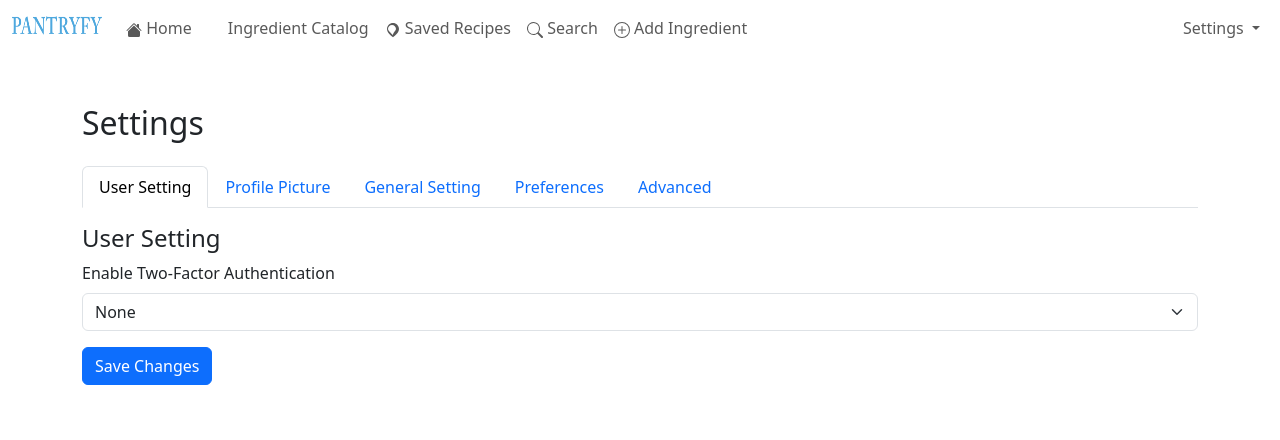
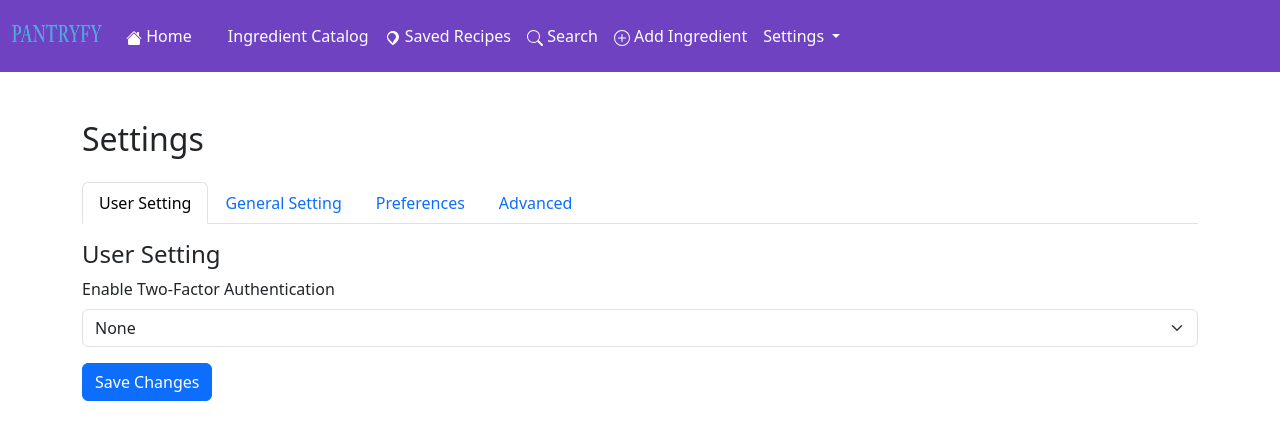
Before and after one commit to Brooklyn-STEAM/10044-Empowering-Users-to-Create-Meals-Utilizing-Refrigerator-Resources, a Flask app: page /settings in a window 1280 px wide. Shown: the top 440 px of the page. Run offline with Flask 3, Linux system fonts and the light colour scheme; a user stored in the database is signed in; tables that the repository leaves empty or names only in its code hold one stand-in row (values such as "Sample post"); grey boxes marked "Sample" are stand-in pictures; data that the repository does not hold is empty.

Commit message:
vuyiviyvb

```diff
--- a/main.py
+++ b/main.py
@@ -63,7 +63,6 @@
         database= "pantryfy",
 
         user = conf.username,
-
 
 
 
@@ -164,36 +163,6 @@
     cursor = conn.cursor()
 
 
-    database_connection = connect_db()
-    database_cursor = database_connection.cursor()
-
-    # Fetch recipe details
-    database_cursor.execute(f"SELECT * FROM `Recipe` WHERE `id` = {recipe_id};")
-    recipe_details = database_cursor.fetchone()
-
-    # Fetch ingredients with amounts
-    database_cursor.execute(f"""
-        SELECT `Ingredients`.`name`, `RecipeIngredients`.`amount`
-        FROM `RecipeIngredients`
-        JOIN `Ingredients` ON `Ingredients`.`id` = `RecipeIngredients`.`ingredient_id`
-        WHERE `RecipeIngredients`.`recipe_id` = %s;
-    """, (recipe_id,))
-    recipe_ingredients = database_cursor.fetchall()
-
-    # Fetch all reviews for the recipe
-    database_cursor.execute(f"""
-        SELECT *
-        FROM `Review`
-        WHERE `recipe_id` = {recipe_id};
-    """)
-
-    reviews = cursor.fetchall()
-
-
-    conn = connect_db()
-    cursor = conn.cursor()
-
-
 
     cursor.execute(f"SELECT * FROM `Recipe` WHERE `id` = {recipe_id};")
     recipe = cursor.fetchone()
@@ -273,7 +242,7 @@
     cursor.close()
     conn.close()
 
-    # print(recipe)
+    print(recipe)
 
 
 
@@ -281,18 +250,6 @@
 
 
 
-
-    # database_cursor.close()
-    # database_connection.close()
-
-    return render_template(
-        "individual_recipe.html.jinja",
-        recipe=recipe_details,
-        ingredients=recipe_ingredients,
-        review_stuff= review_stuff,
-        reviews=reviews
-
-    )
 
 
 @app.route("/addreview/<recipe_id>", methods =["GET", "POST"])
@@ -520,6 +477,10 @@
     return redirect("/signup")
 
 
+
+@app.route("/profile")
+def profile_page():
+    return render_template("profile.html.jinja")
 
 @app.route("/add_ingredient", methods = ["GET","POST"])
 @flask_login.login_required
--- a/templates/settings.html.jinja
+++ b/templates/settings.html.jinja
@@ -5,30 +5,9 @@
 
    <meta charset="UTF-8">
    <meta name="viewport" content="width=device-width, initial-scale=1.0">
-    <title>Pantryfy settings</title>
+   <title>Pantryfy Settings</title>
    <link href="https://cdn.jsdelivr.net/npm/bootstrap@5.3.0/dist/css/bootstrap.min.css" rel="stylesheet">
-	<link href="https://fonts.googleapis.com/css2?family=Quicksand:wght@300..700&display=swap" rel="stylesheet">
-    <link href="https://fonts.googleapis.com/css2?family=Quicksand:wght@300..700&display=swap" rel="stylesheet">
    <script src="https://cdn.jsdelivr.net/npm/bootstrap@5.3.0/dist/js/bootstrap.bundle.min.js"></script>
-    <script>
-        function toggleTheme() {
-            const body = document.body;
-            body.classList.toggle("dark-mode");
-            localStorage.setItem("theme", body.classList.contains("dark-mode") ? "dark" : "light");
-        }
-        document.addEventListener("DOMContentLoaded", () => {
-            if (localStorage.getItem("theme") === "dark") {
-                document.body.classList.add("dark-mode");
-            }
-        });
-    </script>
-    <style>
-        .dark-mode {
-            background-color: #121212;
-            color: #ffffff;
-        }
-    </style>
-    {% include "components/navbar.html.jinja" %}
 
    <style>
        .navbar-purple {
@@ -50,34 +29,32 @@
    </style>
 </head>
 
+<body class="bg-dark text-white">
 
-<body>
+   <nav class="navbar navbar-expand-lg navbar-purple">
+       {% include "components/navbar.html.jinja" %}
+   </nav>
+
    <div class="container mt-5">
        <h2 class="mb-4">Settings</h2>
 
-    <!-- Nav Tabs -->
-    <ul class="nav nav-tabs" id="ju/" role="tablist">
+       <ul class="nav nav-tabs" id="settingsTabs" role="tablist">
            <li class="nav-item">
-            <a class="nav-link setting-tab active" id="user-tab" data-bs-toggle="tab" href="#user" role="tab">User Setting</a>
+               <a class="nav-link active" id="user-tab" data-bs-toggle="tab" href="#user" role="tab" aria-controls="user" aria-selected="true">User Setting</a>
            </li>
            <li class="nav-item">
-            <a class="nav-link setting-tab" id="profile-tab" data-bs-toggle="tab" href="#profile" role="tab">Profile Picture</a>
+               <a class="nav-link" id="general-tab" data-bs-toggle="tab" href="#settings" role="tab" aria-controls="settings" aria-selected="false">General Setting</a>
            </li>
            <li class="nav-item">
-            <a class="nav-link setting-tab" id="general-tab" data-bs-toggle="tab" href="#settings" role="tab">General Setting</a>
+               <a class="nav-link" id="preferences-tab" data-bs-toggle="tab" href="#preferences" role="tab" aria-controls="preferences" aria-selected="false">Preferences</a>
            </li>
            <li class="nav-item">
-            <a class="nav-link setting-tab" id="preferences-tab" data-bs-toggle="tab" href="#preferences" role="tab">Preferences</a>
-        </li>
-        <li class="nav-item">
-            <a class="nav-link setting-tab" id="advanced-tab" data-bs-toggle="tab" href="#advanced" role="tab">Advanced</a>
+               <a class="nav-link" id="advanced-tab" data-bs-toggle="tab" href="#advanced" role="tab" aria-controls="advanced" aria-selected="false">Advanced</a>
            </li>
        </ul>
 
-    <!-- Tab Content -->
        <div class="tab-content mt-3" id="settingsTabsContent">
 
-        <!-- User Setting Tab -->
            <div class="tab-pane fade show active" id="user" role="tabpanel">
                <h4>User Setting</h4>
                <form action="/settings/user" method="POST">
@@ -93,17 +70,6 @@
                </form>
            </div>
 
-        <!-- Profile Picture Setting Tab -->
-        <div class="tab-pane fade show" id="profile" role="tabpanel">
-            <form class="" method="post" action="/settings">
-                <img src="{{customer_details[0]['picture']}}" class="img-thumbnail img-fluid rounded-5" style="height: 100px">
-                <label class="text-center">Paste the Image Address!</label>
-                <input  class ="form-control" type="texts" id="myFile" name="new_photo">
-                <button type="submit" class="m-3 btn btn-primary">Change Your Photo</button>
-            </form>
-        </div>
-
-        <!-- General Setting Tab -->
            <div class="tab-pane fade" id="settings" role="tabpanel">
                <h4>General Setting</h4>
                <form action="/update_settings" method="POST">
@@ -117,27 +83,22 @@
                    </div>
                    <button type="submit" class="btn btn-primary">Save Changes</button>
                </form>
-
            </div>
 
-
-
-        <!-- Preferences Tab -->
            <div class="tab-pane fade" id="preferences" role="tabpanel">
                <h4>Preferences</h4>
-            <form action="/" method="POST">
+               <form action="/settings/preferences" method="POST">
                    <div class="mb-3">
                        <label class="form-label">Theme</label>
-                    <select class="form-select" name="theme" onchange="toggleTheme()">
+                       <select class="form-select" name="theme" id="themeSelect">
                            <option value="light">Light</option>
-                        <option value="dark">Dark</option>
+                           <option value="dark" selected>Dark</option>
                        </select>
                    </div>
-                <button type="submit" class="btn btn-primary">Save Changes</button>
+
                </form>
            </div>
 
-        <!-- Advanced Tab -->
            <div class="tab-pane fade" id="advanced" role="tabpanel">
                <h4>Advanced Settings</h4>
                <p class="text-danger">Warning: These actions cannot be undone.</p>
@@ -145,13 +106,13 @@
                    <button type="submit" class="btn btn-danger">Delete Account</button>
                </form>
            </div>
+
        </div>
    </div>
 
-<script>
-    function toggleTheme() {
-        const theme = document.querySelector('select[name="theme"]').value;
-        document.body.className = theme === 'dark' ? 'bg-dark text-white' : '';
-    }
-</script>
+
+      <script src="/static/darkmode.js"></script>
+
+
 </body>
+</html>
```
Lines whose indentation alone changed are shown as unchanged.
